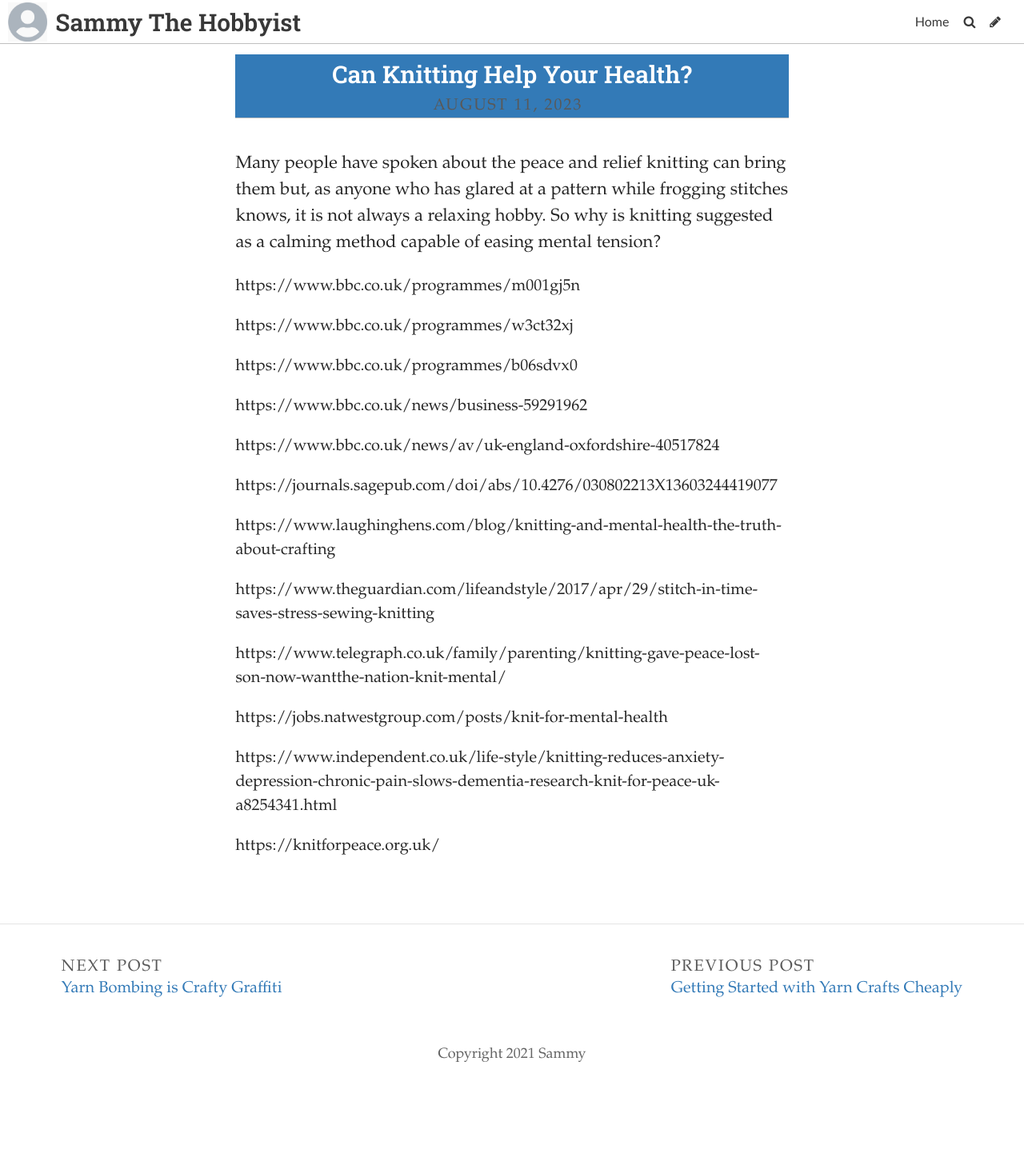
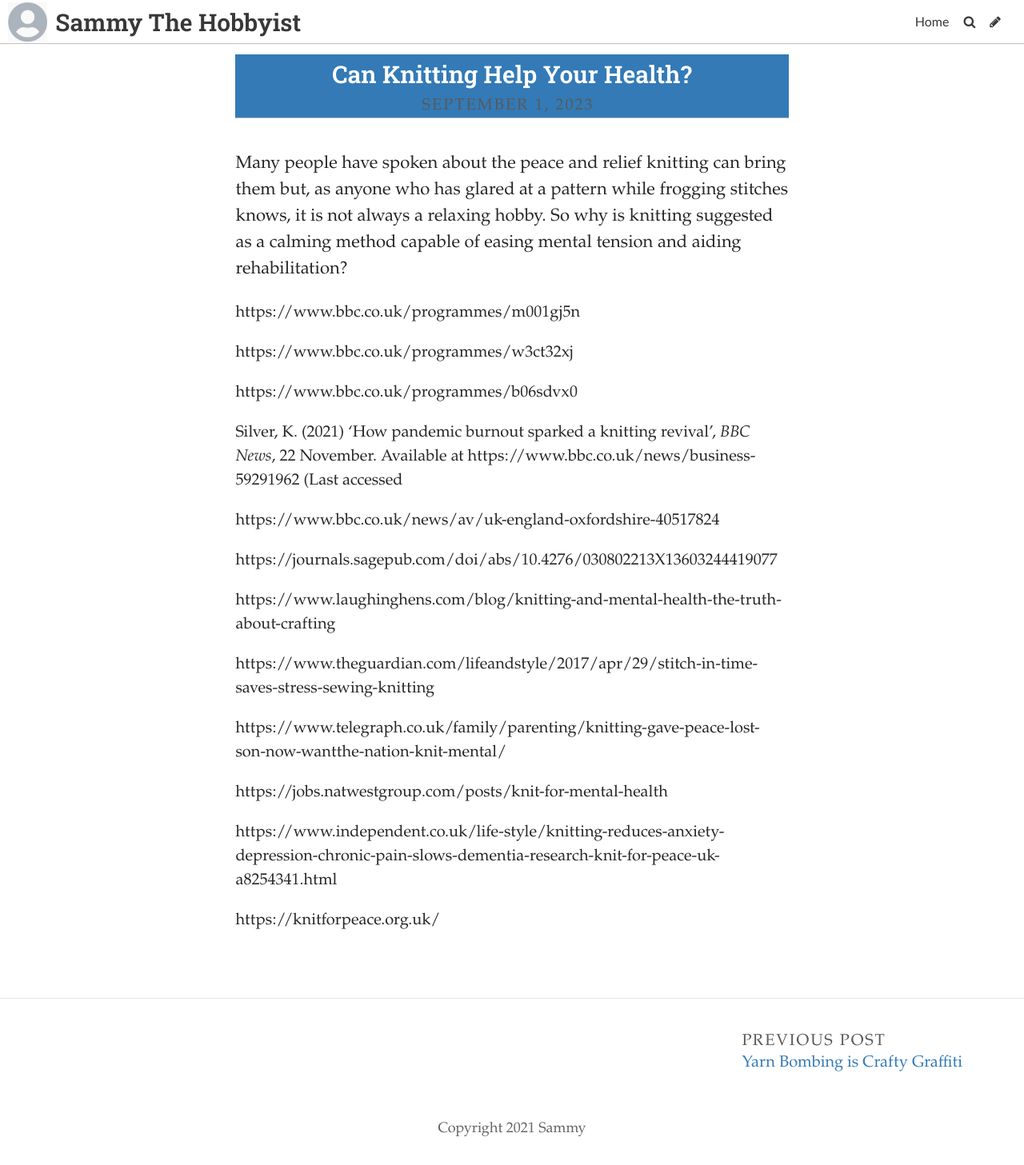
Before and after one commit to SammySpinsAYarn/Blog, a Jekyll site: the page built from _posts/2023-08-12-still-behind.md, in a window 1280 px wide. Shown: the whole page at 80% size. Built offline with Jekyll 4.4.1, drawn with Linux system fonts in a browser that asks for light colours; some web fonts are replaced; before the commit the page ends 1364 px from its top, so only the background shows below that.

Commit message:
Update Post “2023-08-12-still-behind”

```diff
--- a/_posts/2023-08-12-still-behind.md
+++ b/_posts/2023-08-12-still-behind.md
@@ -1,11 +1,13 @@
 ---
 layout: post
 title: Can Knitting Help Your Health?
-date: 2023-08-11T14:06:47.957Z
+date: 2023-09-01T14:06:47.957Z
 title_color: "#ffffff"
 comments: false
 ---
-M﻿any people have spoken about the peace and relief knitting can bring them but, as anyone who has glared at a pattern while frogging stitches knows, it is not always a relaxing hobby. So why is knitting suggested as a calming method capable of easing mental tension?
+M﻿any people have spoken about the peace and relief knitting can bring them but, as anyone who has glared at a pattern while frogging stitches knows, it is not always a relaxing hobby. So why is knitting suggested as a calming method capable of easing mental tension and aiding rehabilitation?
+
+
 
 https://www.bbc.co.uk/programmes/m001gj5n
 
@@ -13,7 +15,7 @@ https://www.bbc.co.uk/programmes/w3ct32xj
 
 https://www.bbc.co.uk/programmes/b06sdvx0
 
-https://www.bbc.co.uk/news/business-59291962
+Silver, K. (2021) 'How pandemic burnout sparked a knitting revival', *BBC News*, 22 November. Available at https://www.bbc.co.uk/news/business-59291962 (Last accessed
 
 https://www.bbc.co.uk/news/av/uk-england-oxfordshire-40517824
 
```
